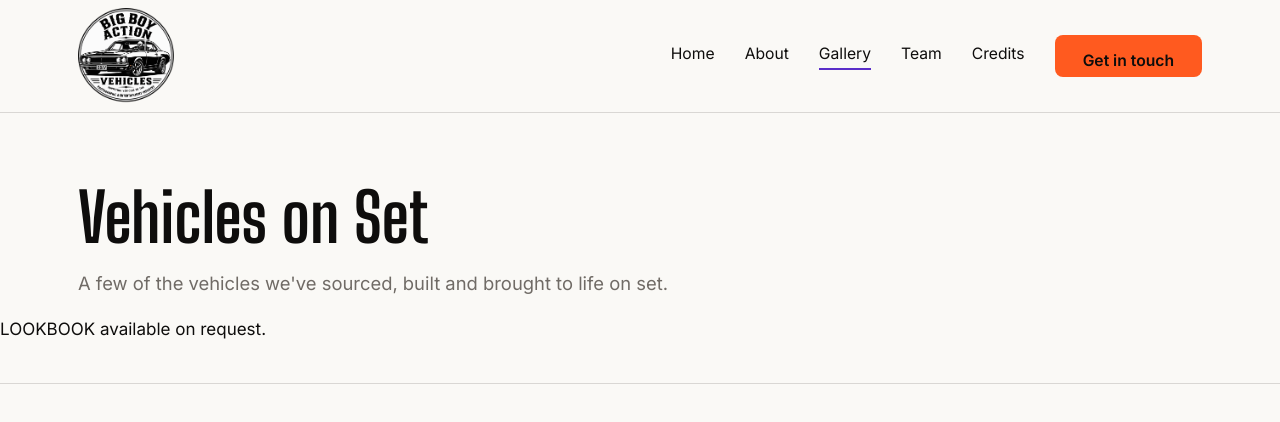
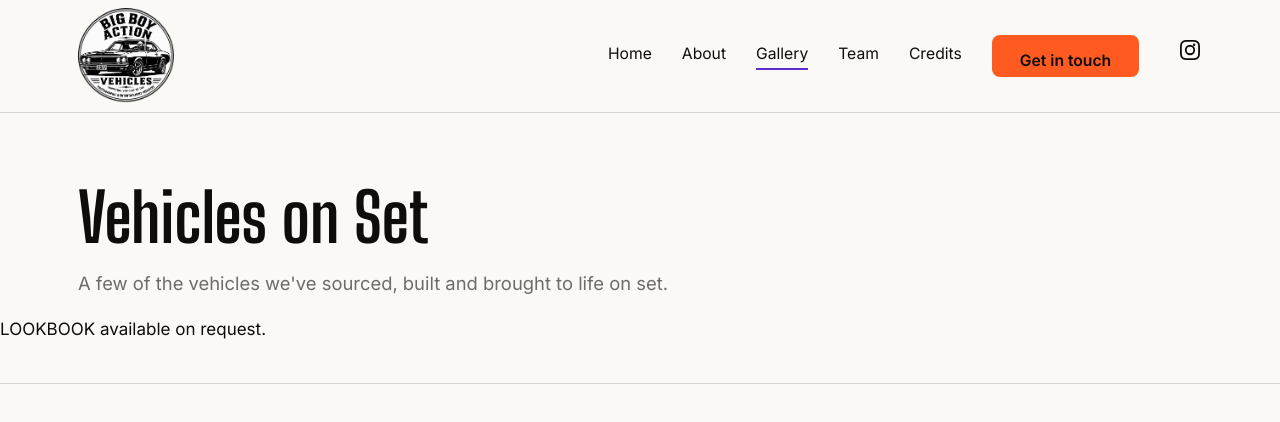
Before and after one commit to BigBoyActionVehicles/COMING-SOON, a plain HTML site: page gallery.html in a window 1280 px wide. Shown: the top 422 px of the page. Drawn offline with nearby package versions, Linux system fonts and the light colour scheme.

Commit message:
Add Instagram link with icon to gallery.html

```diff
--- a/gallery.html
+++ b/gallery.html
@@ -24,6 +24,11 @@
       <a href="team.html">Team</a>
       <a href="credits.html">Credits</a>
       <a href="contact.html" class="btn btn-solid">Get in touch</a>
+       <a href="https://www.instagram.com/bigboyactionvehicles" target="_blank" rel="noopener" aria-label="Instagram" class="ig-icon">
+  <svg xmlns="http://www.w3.org/2000/svg" viewBox="0 0 24 24" width="24" height="24" fill="currentColor">
+    <path d="M12 2c2.717 0 3.056.01 4.122.06 1.065.05 1.79.217 2.428.465a4.9 4.9 0 0 1 1.771 1.153 4.9 4.9 0 0 1 1.153 1.771c.248.637.415 1.363.465 2.428.05 1.066.06 1.405.06 4.122s-.01 3.056-.06 4.122c-.05 1.065-.217 1.79-.465 2.428a4.9 4.9 0 0 1-1.153 1.771 4.9 4.9 0 0 1-1.771 1.153c-.637.248-1.363.415-2.428.465-1.066.05-1.405.06-4.122.06s-3.056-.01-4.122-.06c-1.065-.05-1.79-.217-2.428-.465a4.9 4.9 0 0 1-1.771-1.153 4.9 4.9 0 0 1-1.153-1.771c-.248-.637-.415-1.363-.465-2.428C2.01 15.056 2 14.717 2 12s.01-3.056.06-4.122c.05-1.065.217-1.79.465-2.428A4.9 4.9 0 0 1 3.678 3.68 4.9 4.9 0 0 1 5.45 2.525c.637-.248 1.363-.415 2.428-.465C8.944 2.01 9.283 2 12 2zm0 1.802c-2.67 0-2.986.01-4.04.059-.976.045-1.505.207-1.858.344-.466.181-.8.398-1.15.748-.35.35-.567.684-.748 1.15-.137.353-.3.882-.344 1.857-.05 1.055-.059 1.37-.059 4.04s.01 2.986.059 4.04c.045.976.207 1.505.344 1.858.181.466.399.8.748 1.15.35.35.684.567 1.15.748.353.137.882.3 1.857.344 1.054.05 1.37.059 4.041.059s2.987-.01 4.04-.059c.976-.045 1.506-.207 1.858-.344.466-.181.8-.399 1.15-.748.35-.35.567-.684.748-1.15.137-.353.3-.882.344-1.857.05-1.055.059-1.37.059-4.041s-.01-2.986-.059-4.04c-.045-.976-.207-1.505-.344-1.858a3.1 3.1 0 0 0-.748-1.15 3.1 3.1 0 0 0-1.15-.748c-.353-.137-.882-.3-1.857-.344-1.055-.05-1.37-.059-4.041-.059zm0 3.063a5.135 5.135 0 1 1 0 10.27 5.135 5.135 0 0 1 0-10.27zm0 1.802a3.333 3.333 0 1 0 0 6.666 3.333 3.333 0 0 0 0-6.666zm5.338-1.977a1.2 1.2 0 1 1-2.4 0 1.2 1.2 0 0 1 2.4 0z"/>
+  </svg>
+</a>
     </nav>
   </div>
 </header>
```
